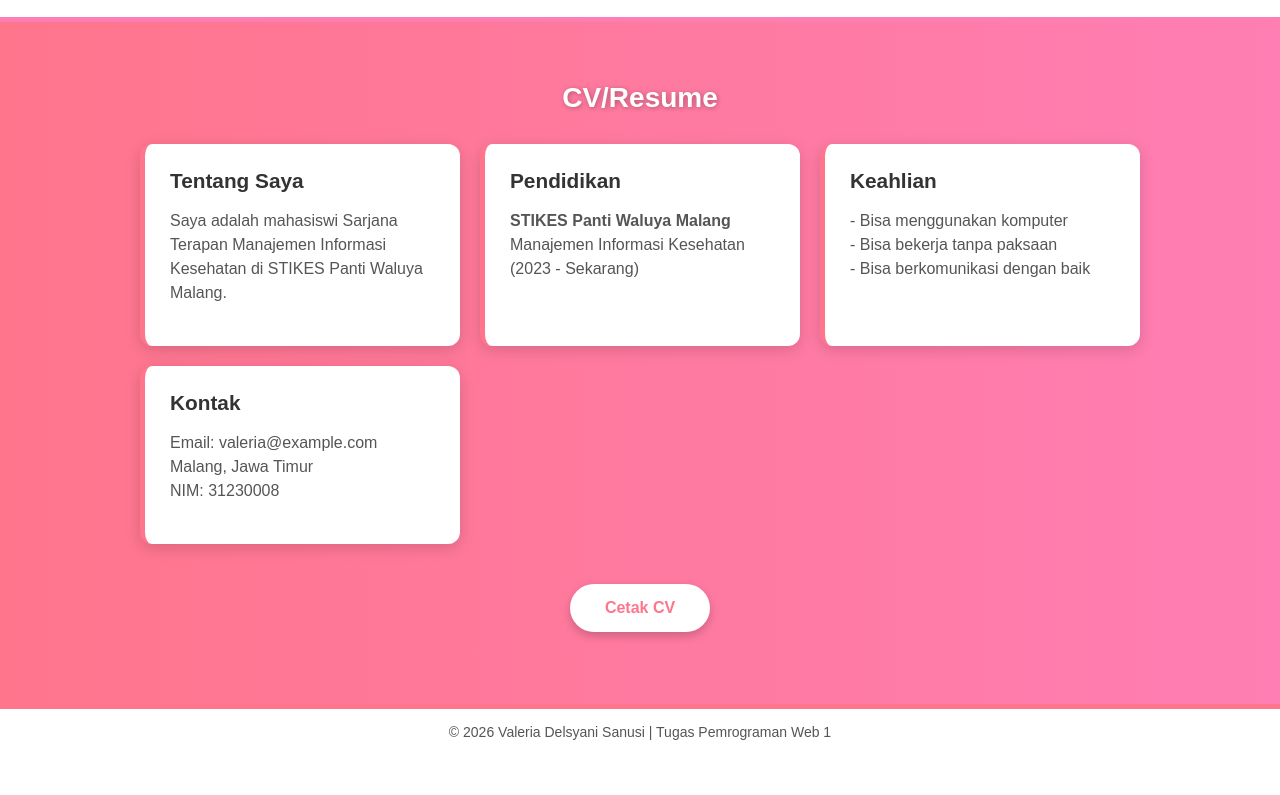
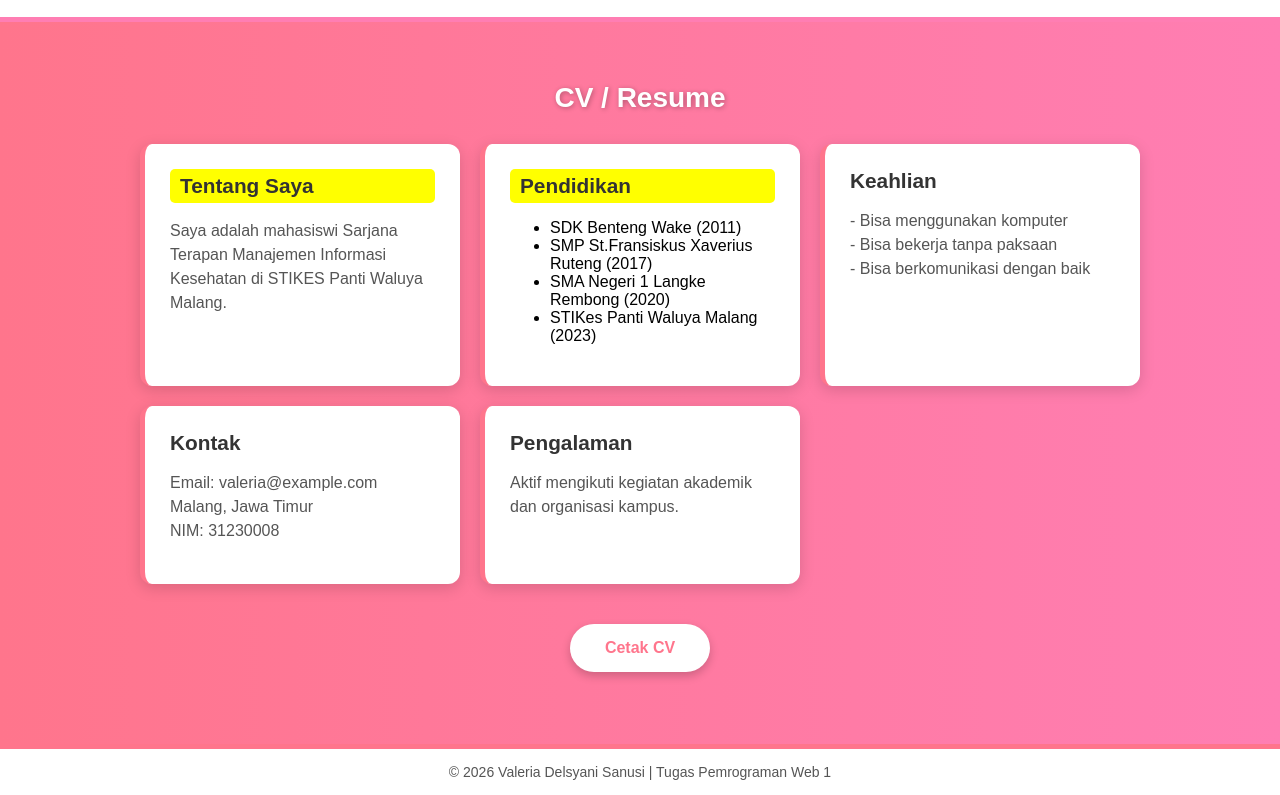
Before and after one commit to delsysanusi/Pemrograman-Web-Dasar, a plain HTML site: page index.html in a window 1280 px wide. Shown: the part 108-903 px from the top of the page. Before the commit the page ends 863 px from the top, so only its background shows below. Drawn offline with Linux system fonts and the light colour scheme.

Commit message:
Implementasi DOM Manipulation untuk konten dinamis
Implementasi DOM Manipulation untuk konten dinamis

```diff
--- a/index.html
+++ b/index.html
@@ -9,7 +9,7 @@
 <body>
 
     <header>
-        <h1>Valeria Delsyani Sanusi</h1>
+        <h1>Curriculum Vitae</h1>
 
         <nav class="nav-menu">
             <a href="#tentang">Tentang</a>
@@ -21,30 +21,33 @@
 
     <main class="container">
 
-        <p class="menu-text">CV/Resume</p>
+        <p class="menu-text">CV / Resume</p>
 
         <div class="menu">
 
+            <!-- Tentang -->
             <div class="card" id="tentang">
-                <h3>Tentang Saya</h3>
+                <h2>Tentang Saya</h2>
+
                 <p>
-                    Saya adalah mahasiswi Sarjana Terapan Manajemen Informasi Kesehatan
-                    di STIKES Panti Waluya Malang.
+                    Saya adalah mahasiswi Sarjana Terapan
+                    Manajemen Informasi Kesehatan di
+                    STIKES Panti Waluya Malang.
                 </p>
             </div>
 
+            <!-- Pendidikan -->
             <div class="card" id="pendidikan">
-                <h3>Pendidikan</h3>
+                <h2>Pendidikan</h2>
 
-                <p>
-                    <strong>STIKES Panti Waluya Malang</strong><br>
-                    Manajemen Informasi Kesehatan<br>
-                    (2023 - Sekarang)
-                </p>
+                <ul id="listPendidikan">
+                    <!-- Akan diisi JavaScript -->
+                </ul>
             </div>
 
+            <!-- Keahlian -->
             <div class="card" id="keahlian">
-                <h3>Keahlian</h3>
+                <h2>Keahlian</h2>
 
                 <p>
                     - Bisa menggunakan komputer<br>
@@ -53,8 +56,9 @@
                 </p>
             </div>
 
+            <!-- Kontak -->
             <div class="card" id="kontak">
-                <h3>Kontak</h3>
+                <h2>Kontak</h2>
 
                 <p>
                     Email: valeria@example.com<br>
@@ -65,12 +69,17 @@
 
         </div>
 
-        <button onclick="window.print()">Cetak CV</button>
+        <button onclick="window.print()">
+            Cetak CV
+        </button>
 
     </main>
 
     <footer>
-        <p>© 2026 Valeria Delsyani Sanusi | Tugas Pemrograman Web 1</p>
+        <p>
+            © 2026 Valeria Delsyani Sanusi |
+            Tugas Pemrograman Web 1
+        </p>
     </footer>
 
     <script src="./js/script.js"></script>
--- a/js/script.js
+++ b/js/script.js
@@ -41,7 +41,101 @@ let skills = [
 
 console.log(skills[1]);
 
-skills.push("Bisa Bekerja dimanapun");
+skills.push("Bisa bekerja dimanapun");
 
 console.log("Jumlah skills:", skills.length);
 console.log("Isi skills terbaru:", skills);
+
+const judulHalaman = document.querySelector("h1");
+console.log("Elemen H1:", judulHalaman);
+
+const semuaLink = document.querySelectorAll("nav a");
+
+console.log("Jumlah tautan:", semuaLink.length);
+
+semuaLink.forEach((link, index) => {
+    console.log(`Link ${index + 1}: ${link.textContent}`);
+});
+
+judulHalaman.textContent = "Valeria Delsyani Sanusi";
+
+const h2Pertama = document.querySelector("h2");
+
+h2Pertama.classList.add("highlight");
+
+const semuaH2 = document.querySelectorAll("h2");
+
+if (semuaH2.length > 1) {
+    semuaH2[1].classList.toggle("highlight");
+}
+
+function buatKartu(judul, deskripsi) {
+
+    const div = document.createElement("div");
+    div.classList.add("card");
+
+    const h2 = document.createElement("h2");
+    h2.textContent = judul;
+
+    const p = document.createElement("p");
+    p.textContent = deskripsi;
+
+    div.appendChild(h2);
+    div.appendChild(p);
+
+    return div;
+}
+
+const containerKartu = document.querySelector(".menu");
+
+const kartuBaru = buatKartu(
+    "Pengalaman",
+    "Aktif mengikuti kegiatan akademik dan organisasi kampus."
+);
+
+containerKartu.appendChild(kartuBaru);
+
+let dataPendidikan = [
+    {
+        institusi: "SDK Benteng Wake",
+        tahun: 2011
+    },
+    {
+        institusi: "SMP St.Fransiskus Xaverius Ruteng",
+        tahun: 2017
+    },
+    {
+        institusi: "SMA Negeri 1 Langke Rembong",
+        tahun: 2020
+    }
+];
+
+function renderPendidikan() {
+
+    const list = document.querySelector("#listPendidikan");
+
+    list.innerHTML = "";
+
+    dataPendidikan.forEach(item => {
+
+        const li = document.createElement("li");
+
+        li.textContent =
+            `${item.institusi} (${item.tahun})`;
+
+        list.appendChild(li);
+    });
+}
+
+renderPendidikan();
+
+dataPendidikan.push({
+    institusi: "STIKes Panti Waluya Malang",
+    tahun: 2023
+});
+
+renderPendidikan();
+
+console.log("Data pendidikan terbaru:");
+console.log(dataPendidikan);
+console.log("DOM Manipulation berhasil dijalankan.");
--- a/style.css
+++ b/style.css
@@ -69,7 +69,7 @@ header h1 {
     border-left: 5px solid #ff758c;
 }
 
-.card h3 {
+.card h2 {
     font-size: 1.3rem;
     color: #333;
     margin-top: 0;
@@ -160,3 +160,10 @@ footer p {
         justify-content: center;
     }
 }
+
+.highlight {
+    background-color: yellow;
+    color: black;
+    padding: 5px 10px;
+    border-radius: 5px;
+}
```
